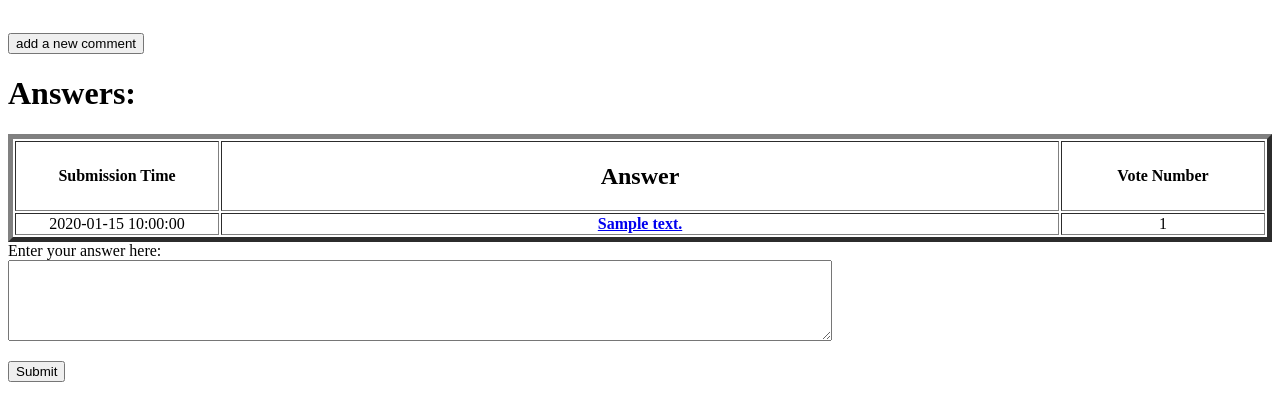
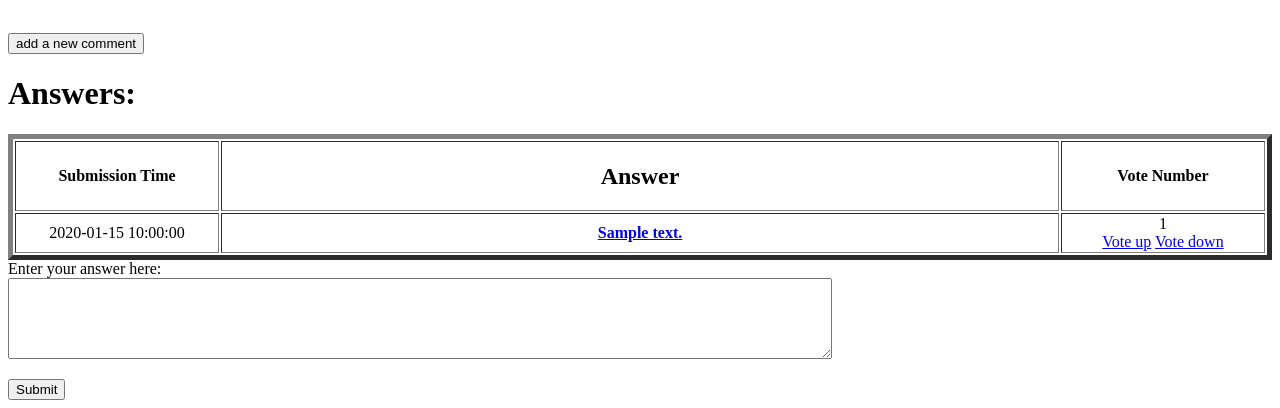
Before and after one commit to Cyntiedred/JinjaNinja, a Flask app: template templates/display.html in a window 1280 px wide. Shown: the part 402-810 px from the top of the page. Before the commit the page ends 784 px from the top, so only its background shows below. Run offline with Flask 2, Linux system fonts and the light colour scheme; the template is opened without the code that fills it: most values are stand-ins (such as "Sample title", 1, 10 or a date in 2020); grey boxes marked "Sample" are stand-in pictures.

Commit message:
Done with the vote for answer

```diff
--- a/server.py
+++ b/server.py
@@ -68,6 +68,12 @@ def vote(q_id, vote):
     data_handler.vote_for_questions(q_id, 1 if vote == 'up' else -1)
     return redirect(url_for('display_question', q_id=q_id))
 
+@app.route('/answer/<int:a_id>/vote-<string:vote>')
+def vote_for_answer(a_id, vote):
+    data_handler.vote_for_answers(a_id, 1 if vote == 'up' else -1)
+    q_id = data_handler.get_question_id_by_answer(a_id)
+    return redirect(url_for('display_question', q_id=q_id))
+
 
 @app.route('/question/<int:q_id>/delete')
 def delete(q_id):
--- a/templates/display.html
+++ b/templates/display.html
@@ -71,6 +71,8 @@
             <td>{{ answer.submission_time }}</td>
             <td><b><a href = "{{ url_for('edit_answer', a_id = answer.id) }}">{{ answer.message }}</a></b></td>
             <td>{{ answer.vote_number }}<br>
+                <a href="{{ url_for('vote_for_answer', a_id=answer.id, vote='up') }}">Vote up</a>
+                <a href="{{ url_for('vote_for_answer', a_id=answer.id, vote='down') }}">Vote down</a>
         </tr>
     {% endfor %}
 </table>
```
Also changed, not shown: data_handler.py (+9 -0 lines).
